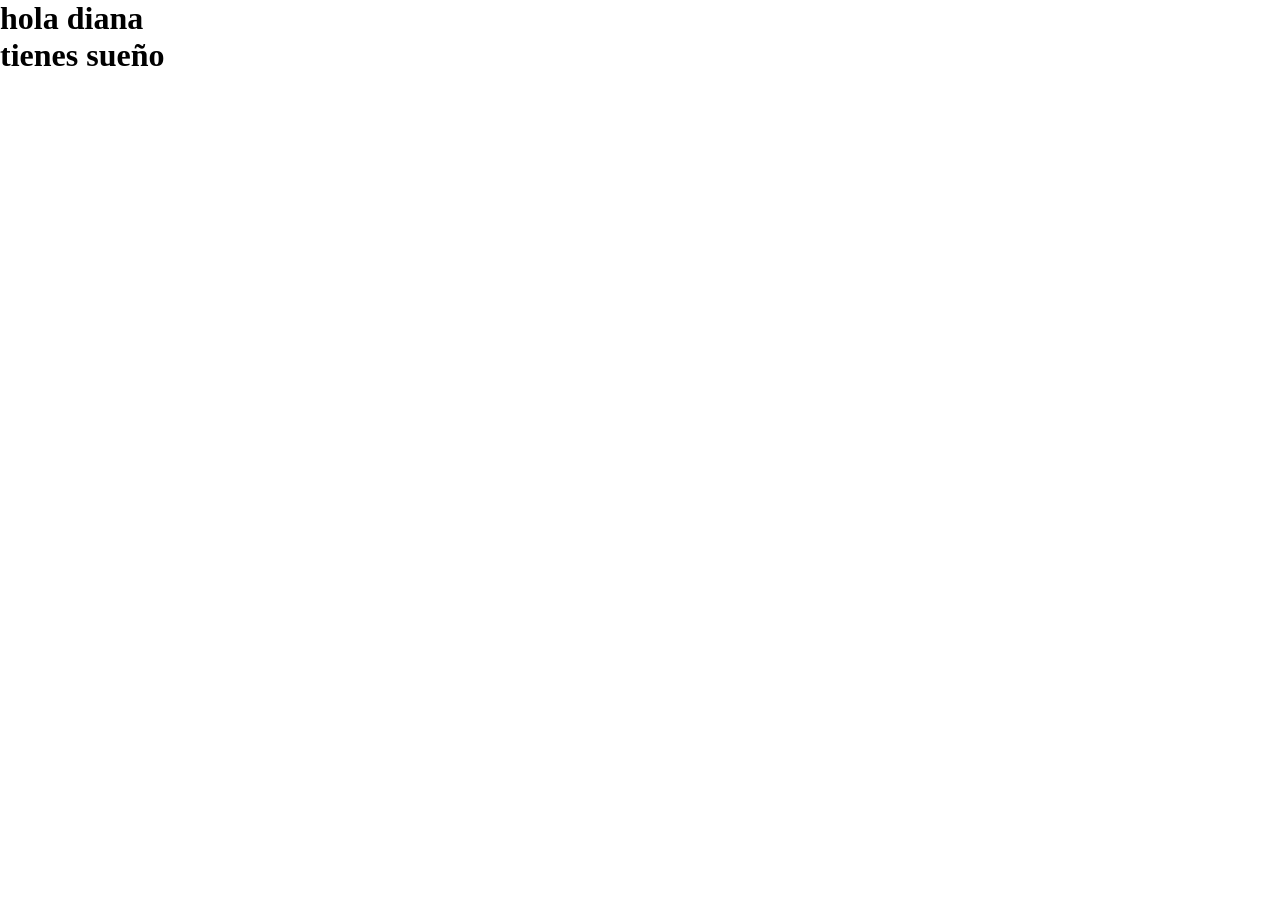
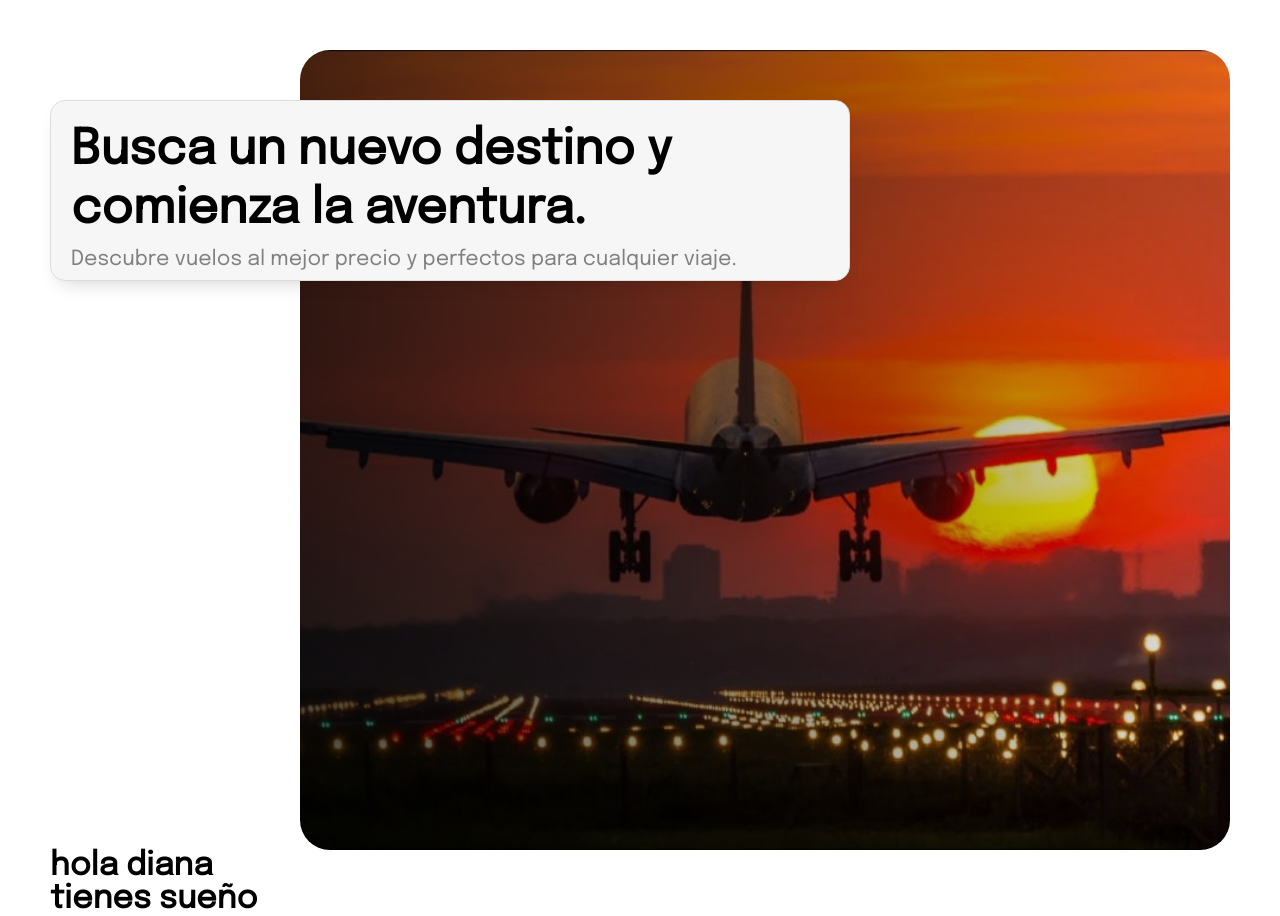
Before and after one commit to 02Alexis/tickets_airport-Sprint2, a React (Create React App) app: page / in a window 1280 px wide. Before the commit the page ends 800 px from the top, so only its background shows below. Built offline with nearby package versions, Linux system fonts and the light colour scheme.

Commit message:
subiendo rama develop

```diff
--- a/public/index.html
+++ b/public/index.html
@@ -3,6 +3,7 @@
   <head>
     <meta charset="utf-8" />
     <link rel="icon" href="%PUBLIC_URL%/plane.ico" />
+    <link href="https://fonts.googleapis.com/css2?family=Epilogue&display=swap" rel="stylesheet">
     <meta name="viewport" content="width=device-width, initial-scale=1" />
     <meta name="theme-color" content="#000000" />
     <meta
--- a/src/components/app/App.jsx
+++ b/src/components/app/App.jsx
@@ -1,11 +1,13 @@
 import React from 'react';
 import GlobalStyled from './StyledApp';
 import Footer from '../footer/Footer';
+import Banner from '../banner/Banner';
 
 const App = () => {
     return (
         <>
         <GlobalStyled />
+        <Banner />
         <h1>hola diana</h1>
         <Footer />
         </>
--- a/src/components/app/StyledApp.jsx
+++ b/src/components/app/StyledApp.jsx
@@ -3,7 +3,9 @@ import { createGlobalStyle } from "styled-components";
 const GlobalStyled = createGlobalStyle`
 :root{
     --purple: #9e1071;
-    --DarkGray: rgb(238, 238, 238);
+    --Gray: rgb(128, 128, 128);
+    --White: #f6f6f6;
+    --DarkGry: #f6f6f6;
 }
 
 *{
@@ -12,6 +14,11 @@ const GlobalStyled = createGlobalStyle`
     box-sizing: border-box;
     list-style: none;
     text-decoration: none;
+    font-family: 'Epilogue', sans-serif;
+}
+
+body{
+    padding: 50px 50px 0;
 }
 `
 export default GlobalStyled
--- a/src/components/banner/Banner.jsx
+++ b/src/components/banner/Banner.jsx
@@ -0,0 +1,13 @@
+import React from 'react';
+import { StyleBa } from './StyleBnner';
+import BannerForm from '../bannerForm/BannerForm';
+
+const Banner = () => {
+    return (
+        <StyleBa>
+            <BannerForm />
+        </StyleBa>
+    )
+}
+
+export default Banner
--- a/src/components/banner/StyleBnner.jsx
+++ b/src/components/banner/StyleBnner.jsx
@@ -0,0 +1,12 @@
+import styled from "styled-components"
+import ImgB from '../../img/Aterrizaje.jpg'
+
+export const StyleBa = styled.div`
+    background: linear-gradient(to right, rgba(0, 0, 0, 0.7), rgba(0, 0, 0, 0.1)), url(${ImgB});
+    min-height: 500px;
+    height: 100vh;
+    background-position: center;
+    background-size: cover;
+    border-radius: 30px;
+    margin-left: 250px;
+`
--- a/src/components/bannerForm/BannerForm.jsx
+++ b/src/components/bannerForm/BannerForm.jsx
@@ -0,0 +1,15 @@
+import React from 'react';
+import { StyleBa } from './StyleBannerForm';
+
+const BannerForm = () => {
+    return (
+        <>
+        <StyleBa>
+            <h1>Busca un nuevo destino y comienza la aventura.</h1>
+            <p>Descubre vuelos al mejor precio y perfectos para cualquier viaje.</p>
+        </StyleBa>
+        </>
+    )
+}
+
+export default BannerForm
--- a/src/components/bannerForm/StyleBannerForm.jsx
+++ b/src/components/bannerForm/StyleBannerForm.jsx
@@ -0,0 +1,45 @@
+import styled from "styled-components"
+
+export const StyleBa = styled.div`
+  margin-left: -250px;
+  position: absolute;
+  top: 100px;
+  padding: 10px 20px;
+  background: var(--DarkGry);
+  width: 800px;
+  box-sizing: 0 5px 25px rgba(0,0,0,0.1);
+  border-radius: 15px;
+  transition: 0.5s;
+  box-shadow:0 10px 20px -10px rgba(0, 0, 0, 0.2);
+  border: 1px solid #ddd;
+
+  opacity: 0; /* Establecer la opacidad inicial en 0 */
+  animation-name: fadeIn; /* Nombre de la animación */
+  animation-duration: 0.5s; /* Duración de la animación en segundos */
+  animation-timing-function: ease-in; /* Función de temporización de la animación */
+  animation-fill-mode: forwards; /* Mantener el estado final de la animación */
+  @keyframes fadeIn {
+  0% {
+    opacity: 0;
+    transform: translateY(10px); /* Animación de desplazamiento hacia abajo */
+  }
+  100% {
+    opacity: 1;
+    transform: translateY(0); /* Animación de desplazamiento hacia arriba */
+  }
+}
+  /* display: flex;
+  flex-direction: column;
+  gap: 1rem; */
+  h1 {
+    width: 100%;
+    font-size: 3rem;
+    padding: 10px 0;
+    font-weight: 900;
+    line-height: 3.7rem;
+  }
+  p {
+    color: var(--Gray);
+    font-size: 1.3rem;
+  }
+`
```
